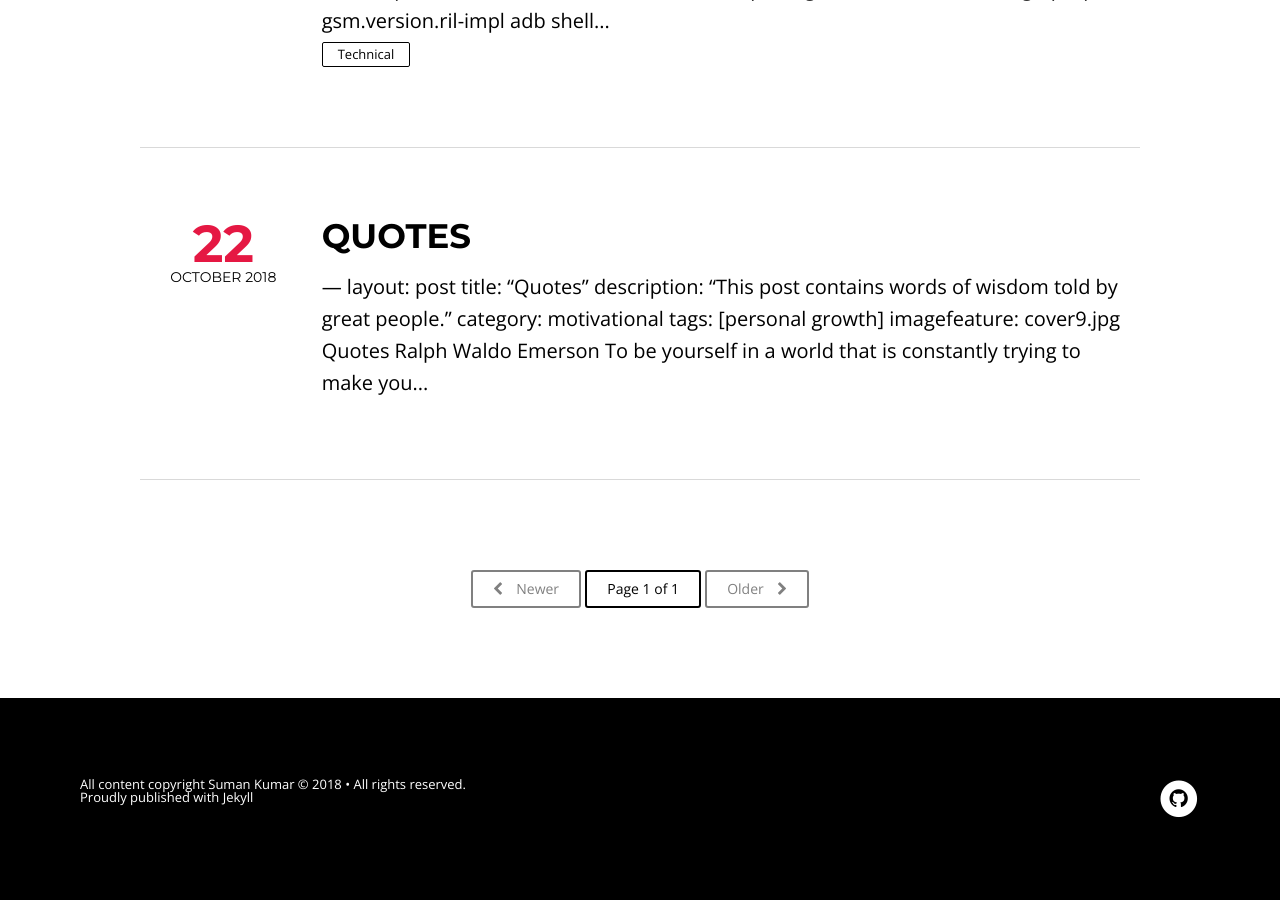
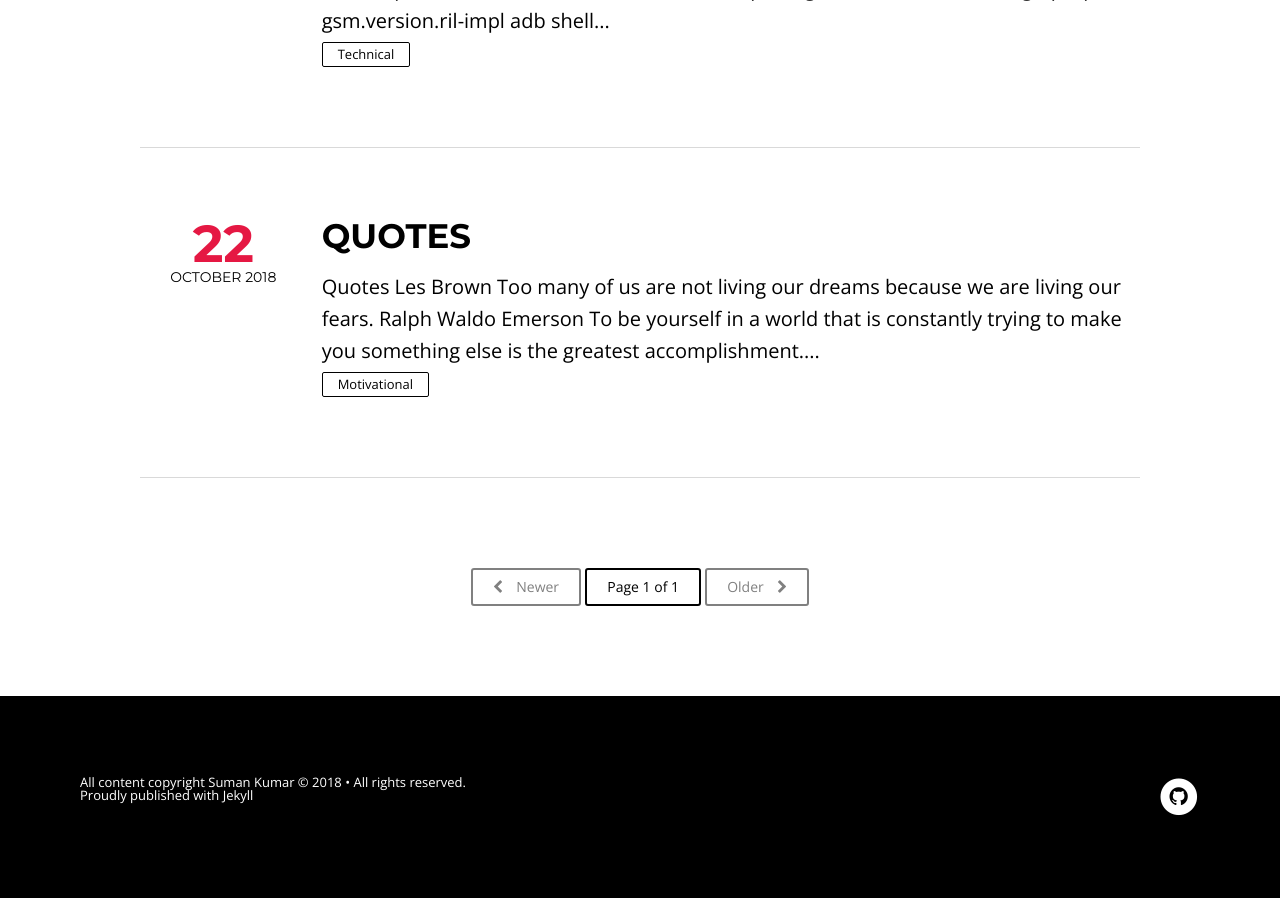
Before and after one commit to SumanKumarSP/suman.github.com, a Jekyll site: the page built from index.html, in a window 1280 px wide and 900 px high, scrolled down 1903 px. Built offline with Jekyll 4.4.1, drawn with Linux system fonts in a browser that asks for light colours; nearby versions of some CDN libraries; the list of posts is cut into pages by our own code.

Commit message:
updated quote from passivemd
Signed-off-by: Suman Kumar <suman.cluster@gmail.com>

```diff
--- a/_posts/2018-10-22-quotes.md
+++ b/_posts/2018-10-22-quotes.md
@@ -1,10 +1,16 @@
---- layout: post title: "Quotes" description: "This post contains words of
-wisdom told by great people." category: motivational tags: [personal growth]
+---
+layout: post
+title: "Quotes"
+description: "This post contains words of wisdom told by great people."
+category: motivational
+tags: [personal growth]
 imagefeature: cover9.jpg
 
 ---
 
 ## **Quotes**
+
+**Les Brown** Too many of us are not living our dreams because we are living our fears.
 
 **Ralph Waldo Emerson** To be yourself in a world that is constantly trying to
 make you something else is the greatest accomplishment.
```
